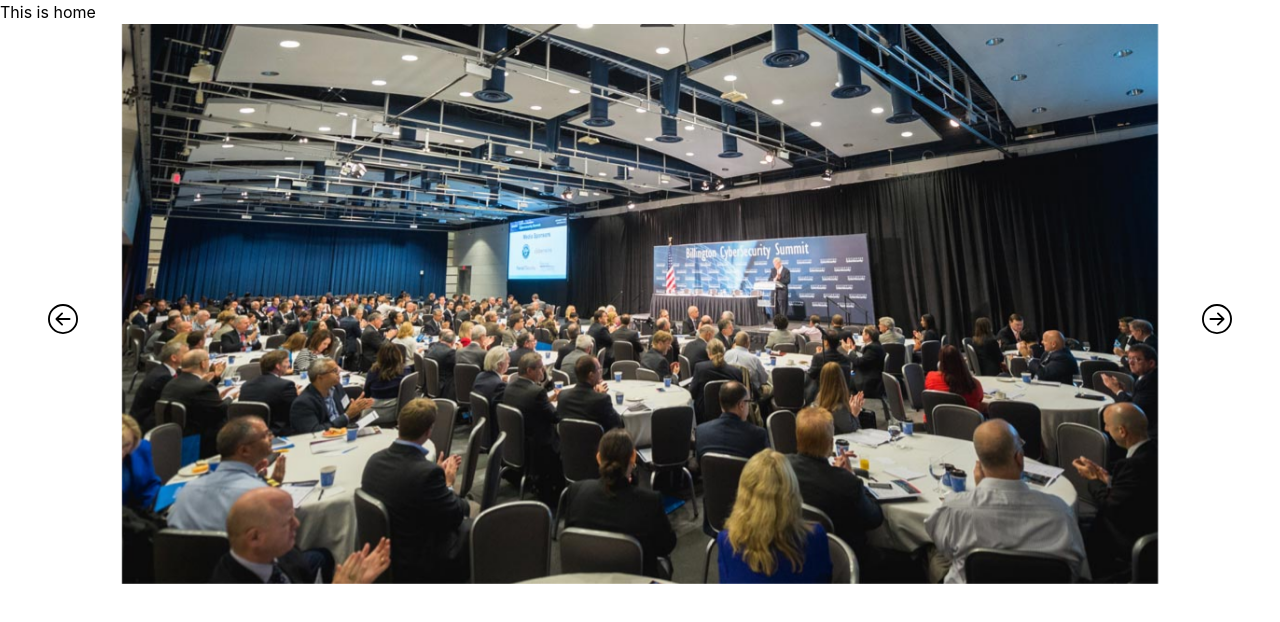
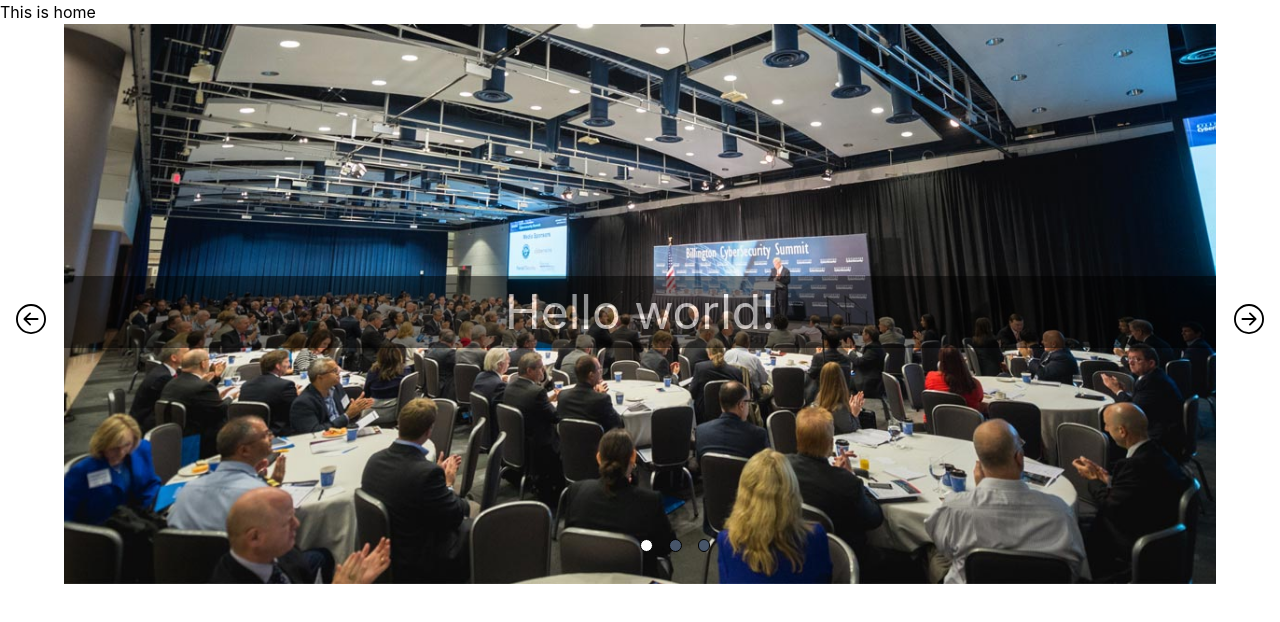
Before and after one commit to PragyaPR06/NEC-ECCE_2025, a React (Create React App) app: page / in a window 1280 px wide. Shown: the top 622 px of the page. Built offline with nearby package versions, Linux system fonts and the light colour scheme.

Commit message:
carousel made responsive

```diff
--- a/src/Components/HomeComponents/HomeSlider.js
+++ b/src/Components/HomeComponents/HomeSlider.js
@@ -18,7 +18,6 @@ const HomeSlider = () => {
             });
         }
     }, []);
-    // console.log(currentIndex);
     const handleNextSlide = () => {
         if (currentIndex === 3 - 1) {
             // If on last slide, go to first slide
@@ -31,7 +30,6 @@ const HomeSlider = () => {
 
     const handlePrevSlide = () => {
         if (currentIndex === 0) {
-            // If on first slide, go to last slide
             swiperRef.current.swiper.slideTo(3 - 1);
             setCurrentIndex(3 - 1);
         } else {
@@ -51,25 +49,33 @@ const HomeSlider = () => {
         onSwiper={(swiper) => console.log("swiper")}
         >
             <SwiperSlide>
-                <div className='mx-auto w-[90%] h-[15rem] md:h-[35rem]'>
-                    <img src='/HomeSlider/conference1.jpg' className='mx-auto h-full w-[100%] md:w-[90%] object-cover'/>
+                <div className='mx-auto w-[90%] h-[15rem] md:h-[35rem] relative'>
+                    <img src='/HomeSlider/conference1.jpg' className='mx-auto h-full w-[100%] md:w-[100%] object-cover'/>
+                    <div className='absolute top-[40%] md:top-[45%] w-[100%] bg-black opacity-50 text-[white] text-center text-[2rem] md:text-[3rem] mx-auto'>Hello world!</div>
                 </div>
             </SwiperSlide>
             <SwiperSlide>
-                <div className='mx-auto w-[90%] h-[15rem] md:h-[35rem]'>
-                    <img src='/HomeSlider/conference1.jpg' className='mx-auto h-full w-[100%] md:w-[90%] object-cover'/>
+                <div className='mx-auto w-[90%] h-[15rem] md:h-[35rem] relative'>
+                    <img src='/HomeSlider/conference1.jpg' className='mx-auto h-full w-[100%] md:w-[100%] object-cover'/>
+                    <div className='absolute top-[40%] md:top-[45%] w-[100%] bg-black opacity-50 text-[white] text-center text-[2rem] md:text-[3rem] mx-auto'>Welcome To</div>
                 </div>
             </SwiperSlide>
             <SwiperSlide>
-                <div className='mx-auto w-[90%] h-[15rem] md:h-[35rem]'>
-                    <img src='/HomeSlider/conference1.jpg' className='mx-auto h-full w-[100%] md:w-[90%] object-cover'/>
+                <div className='mx-auto w-[90%] h-[15rem] md:h-[35rem] relative'>
+                    <img src='/HomeSlider/conference1.jpg' className='mx-auto h-full w-[100%] md:w-[100%] object-cover'/>
+                    <div className='absolute top-[40%] md:top-[45%] w-[100%] bg-black opacity-50 text-[white] text-center text-[2rem] md:text-[3rem] mx-auto'>Conference!</div>
                 </div>
             </SwiperSlide>
         </Swiper>
 
-        <div className="absolute top-[50%] flex justify-between items-center z-[100] w-full px-[2rem] md:px-[3rem]">
+        <div className="absolute top-[45%] md:top-[50%] flex justify-between items-center z-[100] w-full px-[2rem] md:px-[1rem]">
             <div className="text-3xl cursor-pointer text-white md:text-black" onClick={handlePrevSlide}><BsArrowLeftCircle /></div>
             <div className="text-3xl cursor-pointer text-white md:text-black"  onClick={handleNextSlide}><BsArrowRightCircle /></div>
+        </div>
+        <div className='absolute bottom-[1rem] md:bottom-[2rem] z-[50] left-[40%] md:left-[50%] flex gap-[1rem]'>
+            <div className={`h-[.8rem] w-[.8rem] border border-black rounded-lg ${currentIndex==0?"bg-white":"bg-slate-600"}`}></div>
+            <div className={`h-[.8rem] w-[.8rem] border border-black rounded-lg ${currentIndex==1?"bg-white":"bg-slate-600"}`}></div>
+            <div className={`h-[.8rem] w-[.8rem] border border-black rounded-lg ${currentIndex==2?"bg-white":"bg-slate-600"}`}></div>
         </div>
     </div>
   );
```
